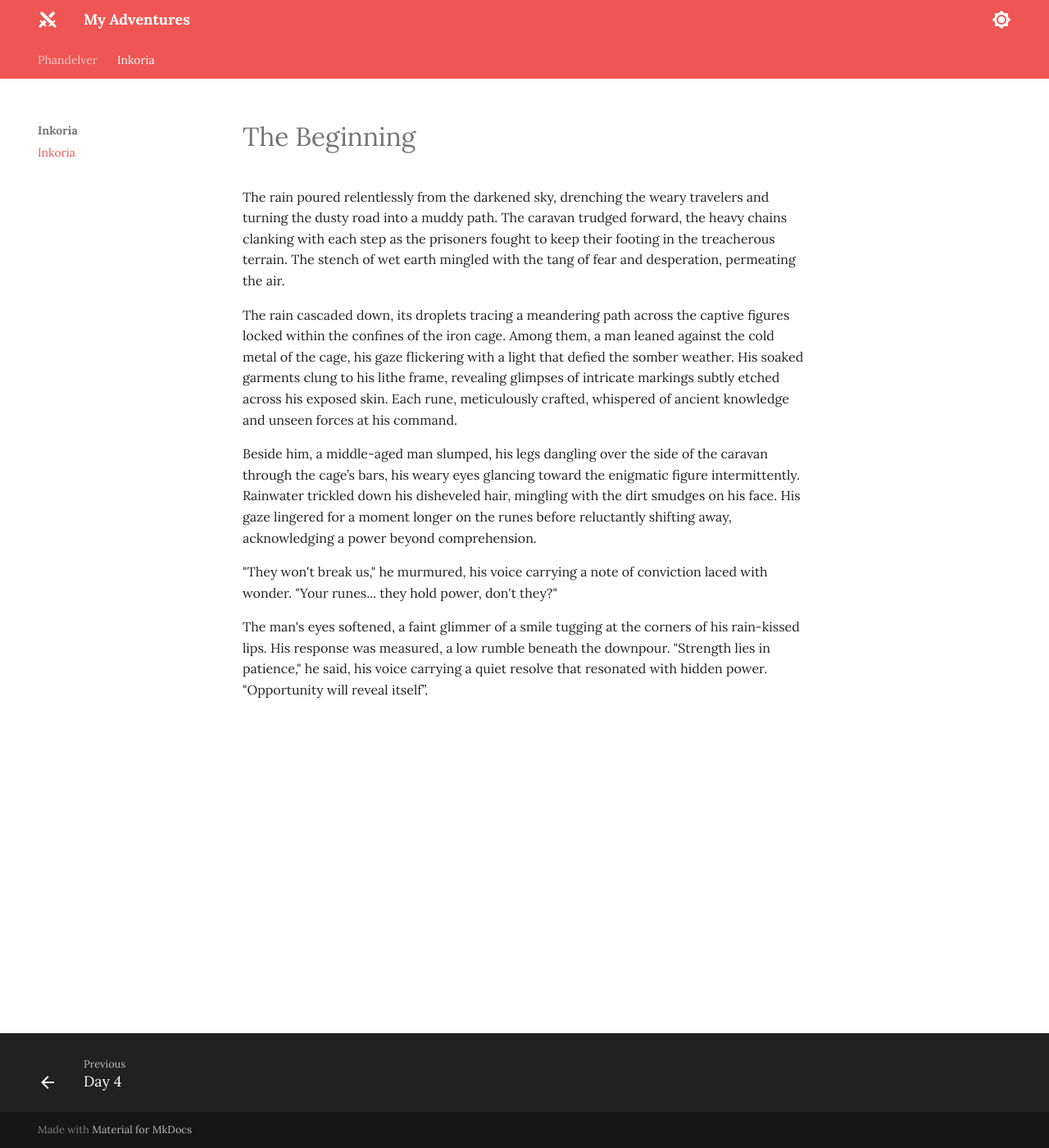
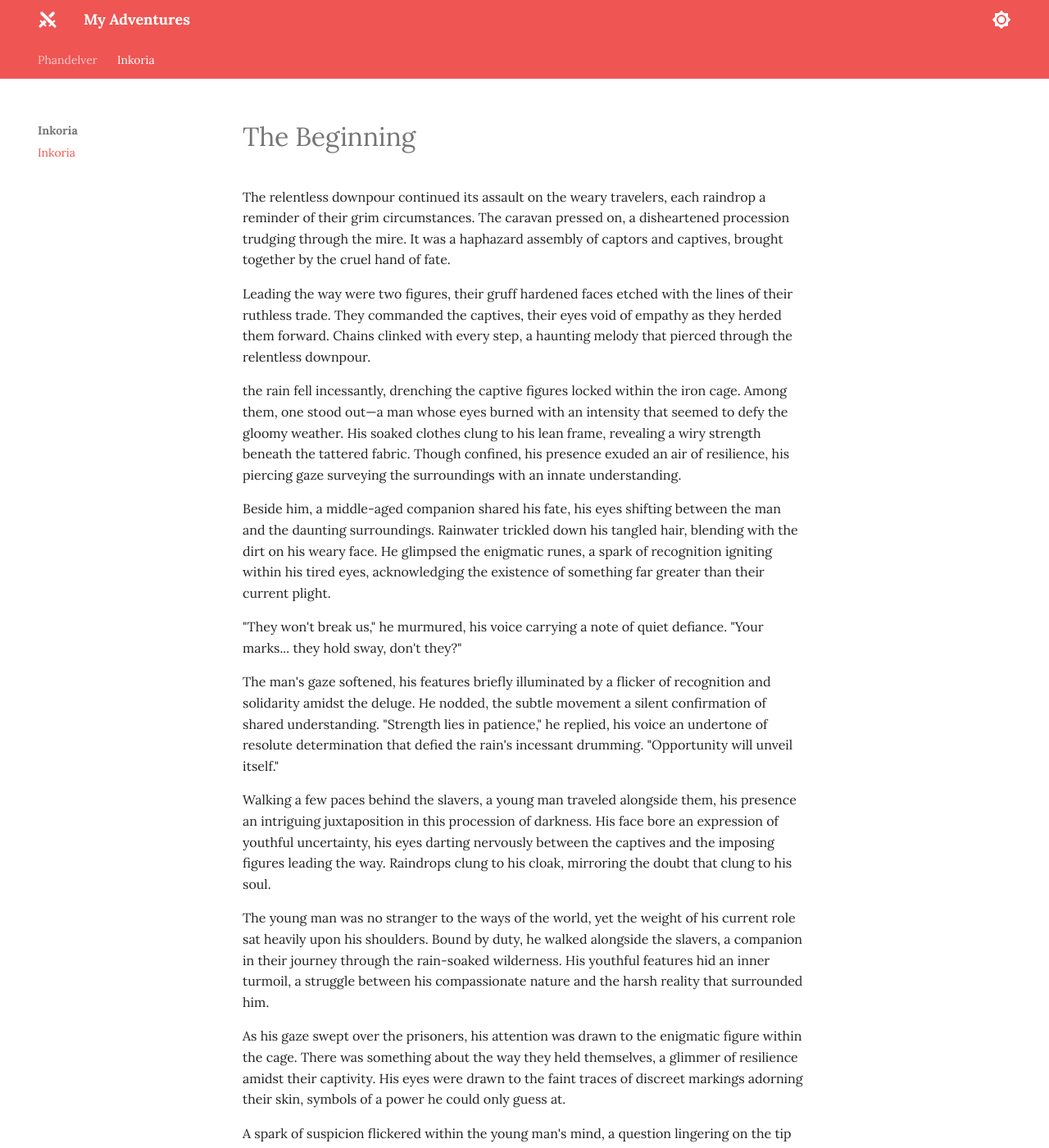
Before and after one commit to jonasmcferreira/adventures, an MkDocs documentation site: the page built from docs/inkoria/00.md, in a window 1280 px wide and 1400 px high. Shown: the whole window at 82% size. Built offline with MkDocs 1.6.1 and Material for MkDocs 9.7.7, drawn with Linux system fonts in a browser that asks for light colours; some of the changed text lies outside the part shown.

Commit message:
modified docs/inkoria/00.md

```diff
--- a/docs/inkoria/00.md
+++ b/docs/inkoria/00.md
@@ -1,11 +1,26 @@
 # The Beginning
 
-The rain poured relentlessly from the darkened sky, drenching the weary travelers and turning the dusty road into a muddy path. The caravan trudged forward, the heavy chains clanking with each step as the prisoners fought to keep their footing in the treacherous terrain. The stench of wet earth mingled with the tang of fear and desperation, permeating the air.
+The relentless downpour continued its assault on the weary travelers, each raindrop a reminder of their grim circumstances. The caravan pressed on, a disheartened procession trudging through the mire. It was a haphazard assembly of captors and captives, brought together by the cruel hand of fate.
 
-The rain cascaded down, its droplets tracing a meandering path across the captive figures locked within the confines of the iron cage. Among them, a man leaned against the cold metal of the cage, his gaze flickering with a light that defied the somber weather. His soaked garments clung to his lithe frame, revealing glimpses of intricate markings subtly etched across his exposed skin. Each rune, meticulously crafted, whispered of ancient knowledge and unseen forces at his command.
+Leading the way were two figures, their gruff hardened faces etched with the lines of their ruthless trade. They commanded the captives, their eyes void of empathy as they herded them forward. Chains clinked with every step, a haunting melody that pierced through the relentless downpour.
 
-Beside him, a middle-aged man slumped, his legs dangling over the side of the caravan through the cage’s bars, his weary eyes glancing toward the enigmatic figure intermittently. Rainwater trickled down his disheveled hair, mingling with the dirt smudges on his face. His gaze lingered for a moment longer on the runes before reluctantly shifting away, acknowledging a power beyond comprehension.
+the rain fell incessantly, drenching the captive figures locked within the iron cage. Among them, one stood out—a man whose eyes burned with an intensity that seemed to defy the gloomy weather. His soaked clothes clung to his lean frame, revealing a wiry strength beneath the tattered fabric. Though confined, his presence exuded an air of resilience, his piercing gaze surveying the surroundings with an innate understanding.
 
-"They won't break us," he murmured, his voice carrying a note of conviction laced with wonder. "Your runes... they hold power, don't they?"
+Beside him, a middle-aged companion shared his fate, his eyes shifting between the man and the daunting surroundings. Rainwater trickled down his tangled hair, blending with the dirt on his weary face. He glimpsed the enigmatic runes, a spark of recognition igniting within his tired eyes, acknowledging the existence of something far greater than their current plight.
 
-The man's eyes softened, a faint glimmer of a smile tugging at the corners of his rain-kissed lips. His response was measured, a low rumble beneath the downpour. "Strength lies in patience," he said, his voice carrying a quiet resolve that resonated with hidden power. "Opportunity will reveal itself”.
+"They won't break us," he murmured, his voice carrying a note of quiet defiance. "Your marks... they hold sway, don't they?"
+
+The man's gaze softened, his features briefly illuminated by a flicker of recognition and solidarity amidst the deluge. He nodded, the subtle movement a silent confirmation of shared understanding. "Strength lies in patience," he replied, his voice an undertone of resolute determination that defied the rain's incessant drumming. "Opportunity will unveil itself."
+
+
+Walking a few paces behind the slavers, a young man traveled alongside them, his presence an intriguing juxtaposition in this procession of darkness. His face bore an expression of youthful uncertainty, his eyes darting nervously between the captives and the imposing figures leading the way. Raindrops clung to his cloak, mirroring the doubt that clung to his soul.
+
+The young man was no stranger to the ways of the world, yet the weight of his current role sat heavily upon his shoulders. Bound by duty, he walked alongside the slavers, a companion in their journey through the rain-soaked wilderness. His youthful features hid an inner turmoil, a struggle between his compassionate nature and the harsh reality that surrounded him.
+
+As his gaze swept over the prisoners, his attention was drawn to the enigmatic figure within the cage. There was something about the way they held themselves, a glimmer of resilience amidst their captivity. His eyes were drawn to the faint traces of discreet markings adorning their skin, symbols of a power he could only guess at.
+
+A spark of suspicion flickered within the young man's mind, a question lingering on the tip of his tongue. But fear held his voice captive, for he knew that speaking out could endanger not only himself but also the fragile hope that flickered within the imprisoned wizard.
+
+Raindrops mingled with the young man's uncertainty as he continued his silent vigil, a silent observer in this grim procession. His gaze met that of the wizard for a brief moment, a fleeting exchange that held the promise of a shared understanding. In that unspoken connection, the young man sensed a glimmer of something greater, a purpose that extended beyond the confines of their current circumstances.
+
+And so, with each step taken through the rain-soaked landscape, the young man's determination grew. Deep within his heart, he vowed to uncover the truth that lay veiled within the enigmatic figure's tattooed skin. With every passing moment, the boundaries of trust would be tested, and the young man would discover the strength to navigate the delicate dance between loyalty and rebellion in this grim world of Inkoria.
```
